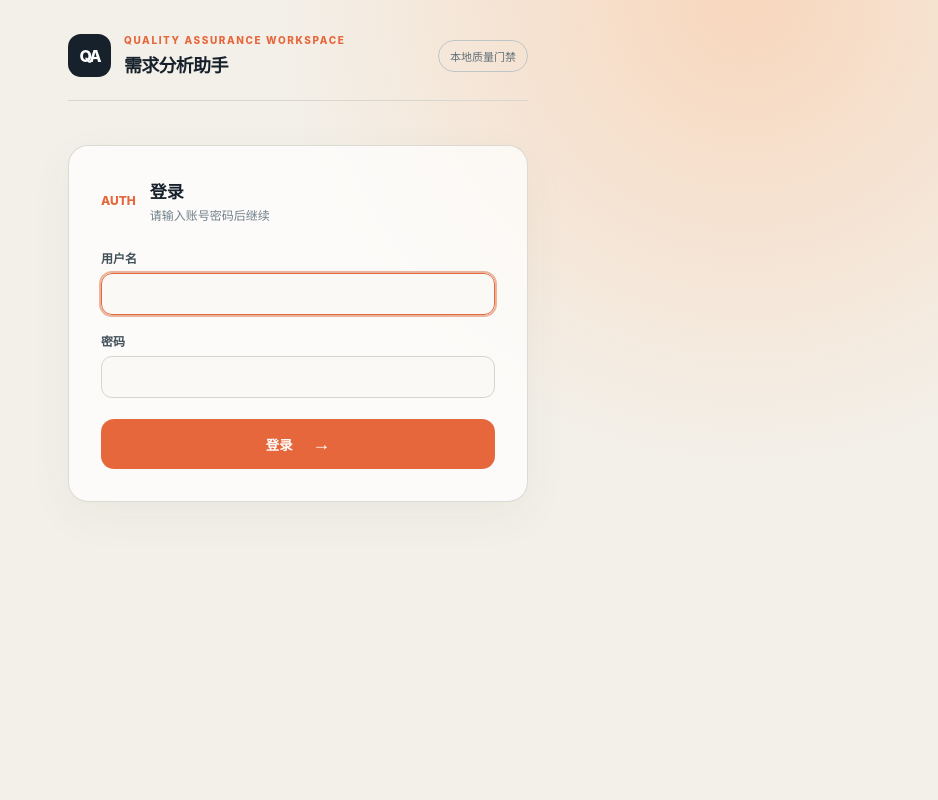
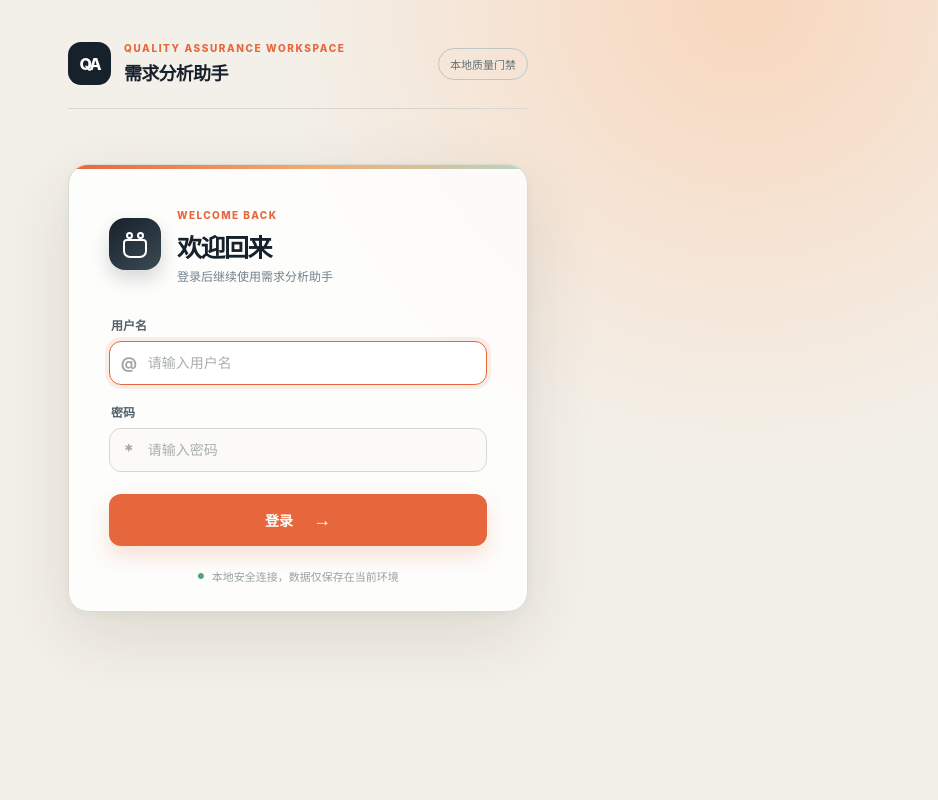
Before and after one commit to wxlys/Requirement-Analysis-Assistant, a Flask app: page /login in a window 1280 px wide. Shown: the whole page, without its empty margins (342-1280 px from the left). Run offline with Flask 3, Linux system fonts and the light colour scheme; parts of the project's set-up code (start-up, migrations or seed data) failed here and were passed over; some libraries are stand-ins or nearby versions.

Commit message:
login beatuful

```diff
--- a/web/static/extra.css
+++ b/web/static/extra.css
@@ -2,6 +2,39 @@
 
 .dropzone.dragging{border-color:var(--orange);background:#fdf1ea;outline:2px dashed var(--orange);outline-offset:-6px}
 .dropzone.dragging .upload-icon{background:var(--orange);color:#fff}
+
+/* 登录卡片 */
+.login-shell{position:relative;min-height:100vh;padding-top:42px}
+.login-shell::before,.login-shell::after{content:'';position:absolute;z-index:-1;border-radius:50%;pointer-events:none}
+.login-shell::before{width:180px;height:180px;left:-130px;top:250px;background:#f5c7ab80;filter:blur(8px)}
+.login-shell::after{width:110px;height:110px;right:-60px;bottom:100px;background:#d9e5dc99;filter:blur(6px)}
+.login-panel{position:relative;overflow:hidden;margin:55px auto 0;padding:38px 40px 27px;background:rgba(255,255,255,.82);box-shadow:0 24px 70px rgba(55,46,35,.12),0 3px 10px rgba(55,46,35,.04)}
+.login-panel::before{content:'';position:absolute;inset:0 0 auto;height:4px;background:linear-gradient(90deg,var(--orange),#f2ad75 55%,#b9d4c1)}
+.login-intro{display:flex;align-items:center;gap:16px}
+.login-icon{display:grid;place-items:center;position:relative;width:52px;height:52px;flex:0 0 52px;border-radius:16px;background:linear-gradient(145deg,#17212b,#3c4a53);box-shadow:0 9px 18px #17212b2b}
+.login-icon::before{content:'';width:20px;height:15px;border:2px solid #fff;border-radius:4px 4px 7px 7px;transform:translateY(5px)}
+.login-icon span{position:absolute;top:14px;width:7px;height:7px;border:2px solid #fff;border-radius:50%}
+.login-icon span:first-child{left:17px}.login-icon span:last-child{right:17px}
+.login-kicker{color:var(--orange);font-size:10px;font-weight:800;letter-spacing:.14em}
+.login-intro h2{margin:5px 0 3px;font-size:25px;letter-spacing:-.06em}
+.login-intro p{margin:0;color:var(--muted);font-size:12px}
+.login-form{margin-top:32px;gap:18px}
+.login-form label{gap:8px;color:#53616a;font-size:12px;font-weight:700}
+.field-label{padding-left:2px}
+.input-wrap{display:flex;align-items:center;border:1px solid #d6d8d2;border-radius:12px;background:#fbfaf8;transition:border-color .2s,box-shadow .2s,background .2s}
+.input-wrap:focus-within{border-color:var(--orange);background:#fff;box-shadow:0 0 0 4px #e6673c1c}
+.field-icon{display:grid;place-items:center;width:42px;color:#a0a8a7;font-size:16px;font-weight:700}
+.password-mark{font-size:18px}
+.login-form input{width:100%;padding:13px 14px 13px 0;border:0;background:transparent;font-size:14px;color:var(--ink)}
+.login-form input::placeholder{color:#a9afad}
+.login-form input:focus{outline:0}
+.login-shell .login-submit{height:52px;margin-top:4px;border-radius:12px;font-size:14px;box-shadow:0 10px 20px #e6673c30;transition:transform .2s,box-shadow .2s,background .2s}
+.login-shell .login-submit:hover{background:#d95730;box-shadow:0 13px 25px #e6673c42;transform:translateY(-2px)}
+.login-shell .login-submit:active{transform:translateY(0)}
+.login-note{display:flex;align-items:center;justify-content:center;gap:7px;margin:22px 0 0;color:#98a29f;font-size:11px}
+.login-note span{color:#52a478;font-size:8px}
+.login-shell .form-error{border:1px solid #f2c9c2}
+@media(max-width:620px){.login-shell{padding-top:24px}.login-panel{margin-top:37px;padding:31px 23px 24px}.login-intro h2{font-size:23px}.login-note{font-size:10px}}
 
 /* 进度阶段高亮 */
 .stages span{position:relative;padding:2px 0;transition:color .3s}
--- a/web/templates/login.html
+++ b/web/templates/login.html
@@ -15,13 +15,21 @@
       <span class="local-badge">本地质量门禁</span>
     </header>
     <section class="panel login-panel">
-      <div class="panel-title"><span class="step">AUTH</span><div><h3>登录</h3><p>请输入账号密码后继续</p></div></div>
+      <div class="login-intro">
+        <div class="login-icon" aria-hidden="true"><span></span><span></span></div>
+        <div>
+          <span class="login-kicker">WELCOME BACK</span>
+          <h2>欢迎回来</h2>
+          <p>登录后继续使用需求分析助手</p>
+        </div>
+      </div>
       <form method="post" action="/login" class="login-form">
         {% if error %}<p class="form-error">{{ error }}</p>{% endif %}
-        <label>用户名<input name="username" autocomplete="username" required autofocus></label>
-        <label>密码<input name="password" type="password" autocomplete="current-password" required></label>
+        <label><span class="field-label">用户名</span><span class="input-wrap"><span class="field-icon" aria-hidden="true">@</span><input name="username" autocomplete="username" placeholder="请输入用户名" required autofocus></span></label>
+        <label><span class="field-label">密码</span><span class="input-wrap"><span class="field-icon password-mark" aria-hidden="true">*</span><input name="password" type="password" autocomplete="current-password" placeholder="请输入密码" required></span></label>
         <button type="submit" class="primary login-submit">登录 <span>→</span></button>
       </form>
+      <p class="login-note"><span aria-hidden="true">●</span> 本地安全连接，数据仅保存在当前环境</p>
     </section>
   </main>
 </body>
```
